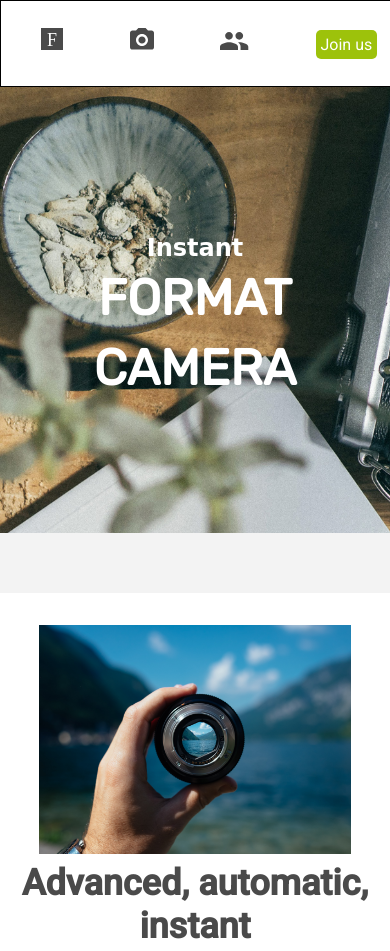
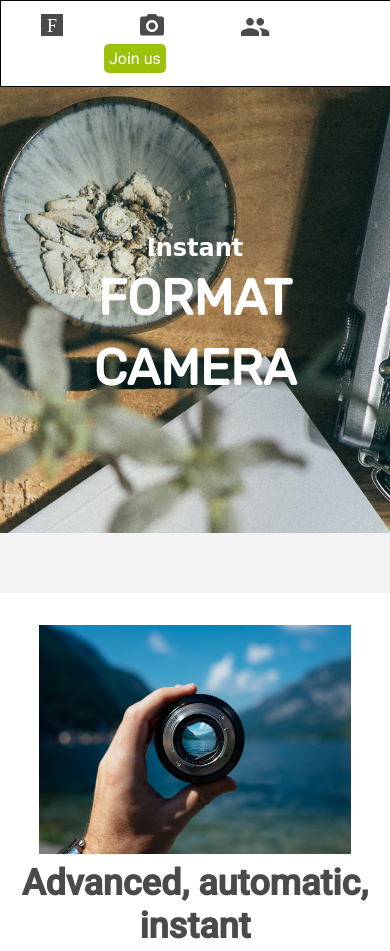
Before and after one commit to TagKir/Fotomatic, a plain HTML site: page index.html in a window 390 px wide. Shown: the top 951 px of the page. Drawn offline with Linux system fonts and the light colour scheme.

Commit message:
modified style.css in Fotomatic

```diff
--- a/style.css
+++ b/style.css
@@ -228,7 +228,7 @@ footer .copyright {
 footer .location {
   margin-right: 32px;
 }
-@media screen and (max-width: 768px) {
+@media screen and (max-width: 768px), (orientation: portrait) {
   header ul li {
     margin-right: 10px;
   }
@@ -266,12 +266,12 @@ footer .location {
     padding-top: 36vi;
   }
 }
-@media screen and (min-width: 490px) {
+@media screen and (orientation: landscape) {
   #navv {
     display: none;
   }
 }
-@media screen and (max-width: 490px) {
+@media screen and (max-width: 490px), (orientation: portrait) {
   header > a,
   header #navvv {
     display: none;
@@ -280,7 +280,7 @@ footer .location {
     width: 100%;
   }
   header #navv ul li {
-    margin-left: 15%;
+    margin-left: 18%;
   }
   header #navv ul #li1 {
     margin-left: 0;
```
